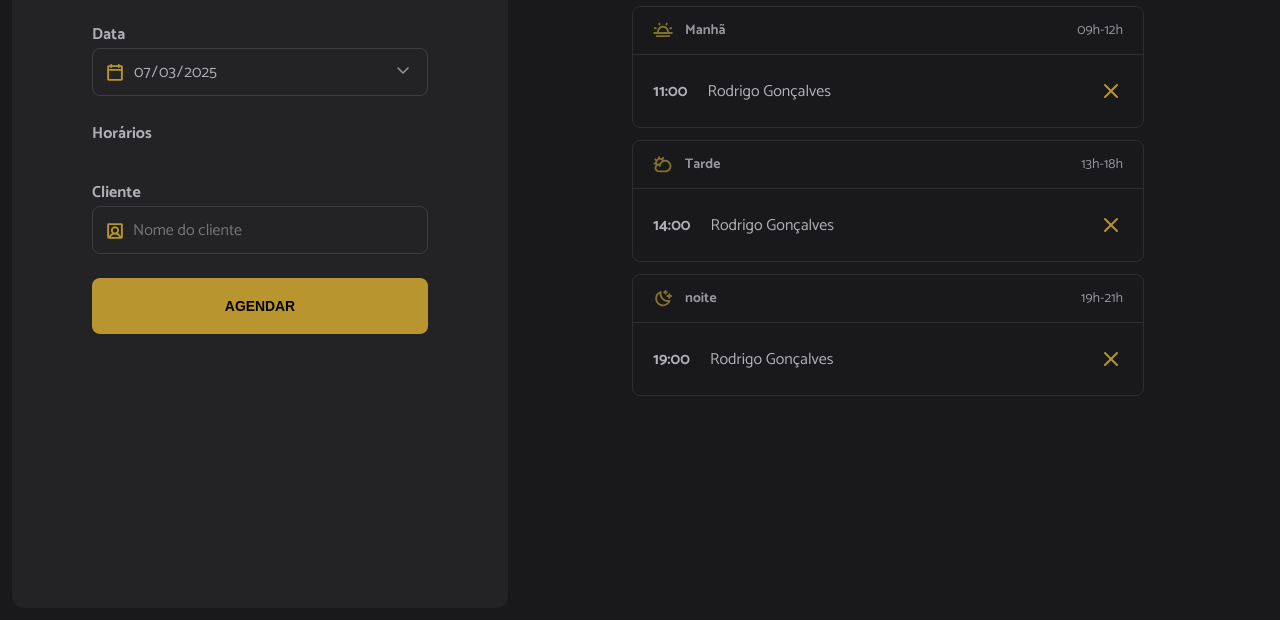
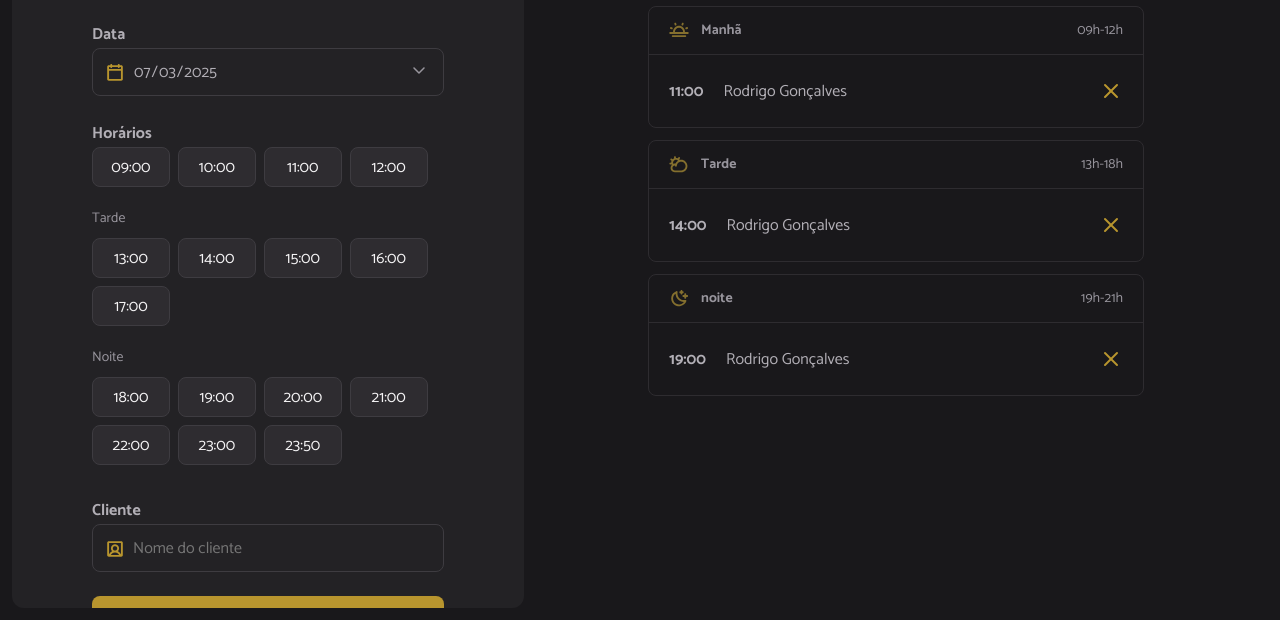
Before and after one commit to ThalesFortes/Haircut-Scheduling, a website built with webpack: page index.html in a window 1280 px wide. Shown: the part 180-800 px from the top of the page. Built offline with nearby package versions, Linux system fonts and the light colour scheme.

Commit message:
Sender dates

```diff
--- a/src/main.js
+++ b/src/main.js
@@ -10,4 +10,6 @@ import "./styles/schedule.css"
 
 // JS
 import "./modules/form/submit.js"
+import "./modules/form/date-change.js"
+
 import "./modules/page-load.js"
--- /dev/null
+++ b/src/modules/form/date-change.js
@@ -0,0 +1,7 @@
+import { schedulesDay } from "../schedules/load.js"
+
+// Sleciona o input de data
+const selectedDate = document.getElementById("date")
+
+// Recarrega a lista de horários quando a data mudar
+selectedDate.onchange = () => schedulesDay()
--- a/src/modules/form/hours-load.js
+++ b/src/modules/form/hours-load.js
@@ -1,11 +1,15 @@
 import dayjs from "dayjs";
 
-import { openingHour } from "../../utils/opening-hour.js";
+import { openingHours } from "../../utils/opening-hour.js";
+import { hoursClick } from "./hours-click.js";
 
 const hours = document.getElementById("hours")
 
-export function hoursLoad( { date }){
-  const opening = openingHour.map((hour) =>{
+export function hoursLoad({ date }){
+  //Limpa a lista de horários.
+  hours.innerHTML = ""
+
+  const opening = openingHours.map((hour) =>{
     //Recupera somente a hora
     const [scheduleHour] = hour.split(":")
 
@@ -15,13 +19,13 @@ export function hoursLoad( { date }){
     // Define se o horário está disponível
     return{
       hour,
-      isHourPast
+      available: isHourPast,
     }
   })
-}
+  console.log(opening)
 
     // Renderiza os horários.
-opening.forEach(({ hour, available })=> {
+  opening.forEach(({ hour, available }) => {
       const li = document.createElement("li")
       li.classList.add("hour")
       li.classList.add(available ? "hour-available" : "hour-unavailable")
@@ -38,11 +42,15 @@ opening.forEach(({ hour, available })=> {
 
       hours.append(li)
     });
+  //Adiciona o evento de click nos horários disponíveis
+    hoursClick()
+}
+
 
 
 function hourHeaderAdd(title) {
   const header = document.createElement("li")
-  header.classList.add("hour-periodo")
+  header.classList.add("hour-period")
   header.textContent = title
 
   hours.append(header)
--- a/src/utils/opening-hour.js
+++ b/src/utils/opening-hour.js
@@ -1,4 +1,4 @@
-export const openingHour = [
+export const openingHours = [
   "09:00",
   "10:00",
   "11:00",
@@ -12,4 +12,7 @@ export const openingHour = [
   "19:00",
   "20:00",
   "21:00",
+  "22:00",
+  "23:00",
+  "23:50",
 ]
```
Also changed, not shown: src/modules/form/submit.js (+6 -1 lines), dist/index.html, dist/main.js. Lines whose indentation alone changed are shown as unchanged.
